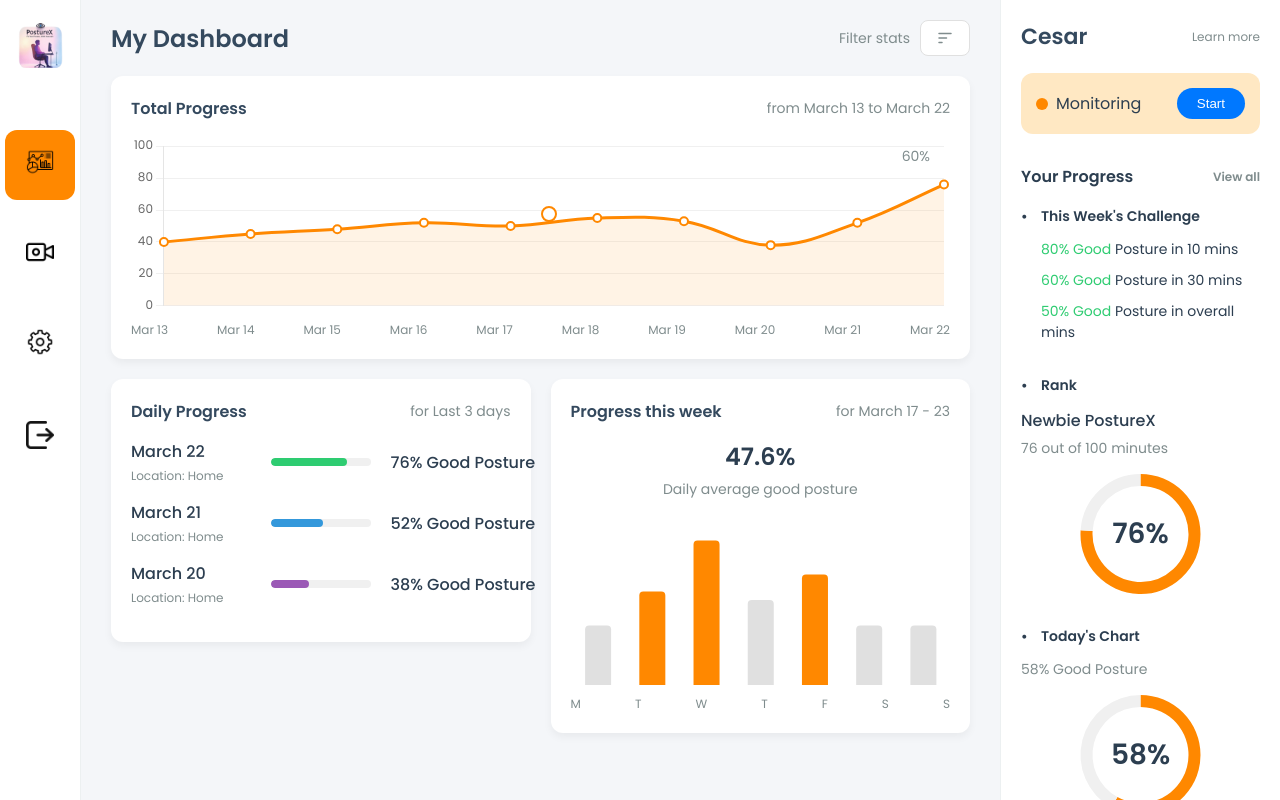
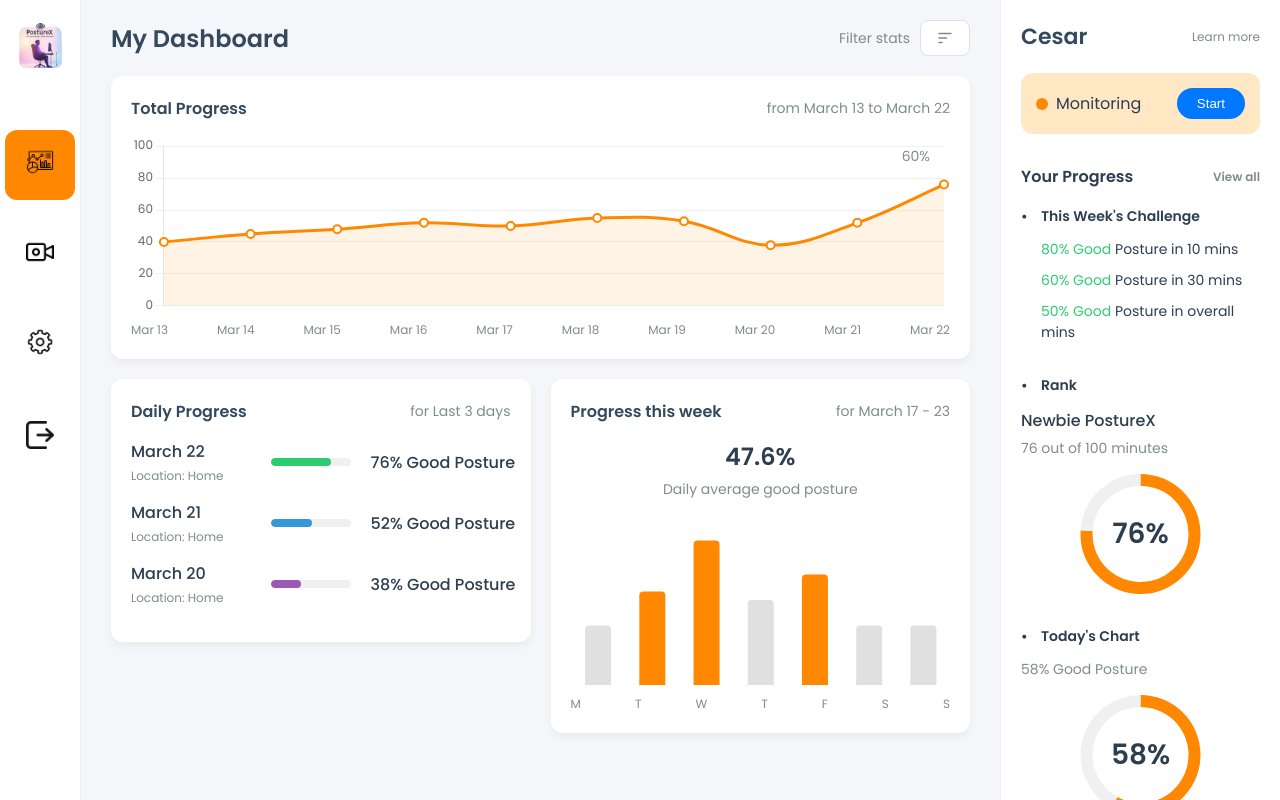
Before and after one commit to ryanraen/productx-2025, a plain HTML site: page index.html in a window 1280 px wide. Drawn offline with nearby package versions, Linux system fonts and the light colour scheme.

Commit message:
remove dot at middle plot

```diff
--- a/index.html
+++ b/index.html
@@ -50,7 +50,6 @@
             </div>
             <div class="progress-chart">
                 <canvas id="totalProgressChart"></canvas>
-                <div class="chart-marker"></div>
                 <div class="percentage-marker">60%</div>
             </div>
             <div class="date-labels">
--- a/styles.css
+++ b/styles.css
@@ -231,7 +231,7 @@ h1, h2, h3 {
 .progress-value {
     font-weight: 500;
     white-space: nowrap;
-    width: 120px;
+    width: 140px;
     text-align: right;
 }
 
```
